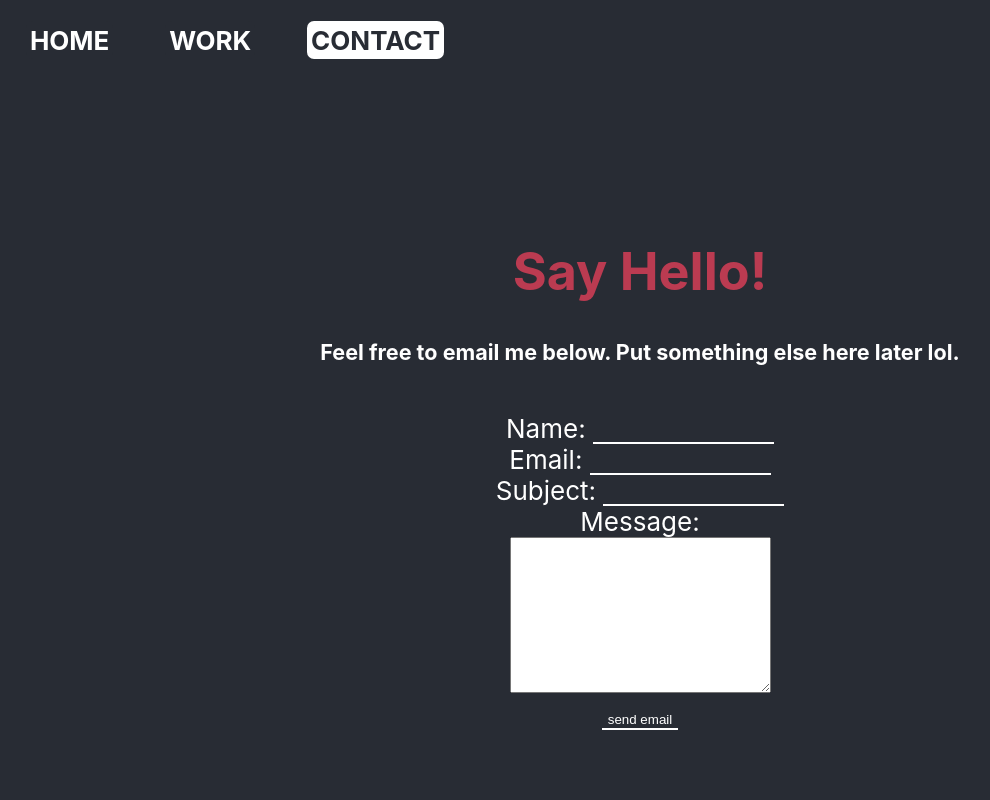
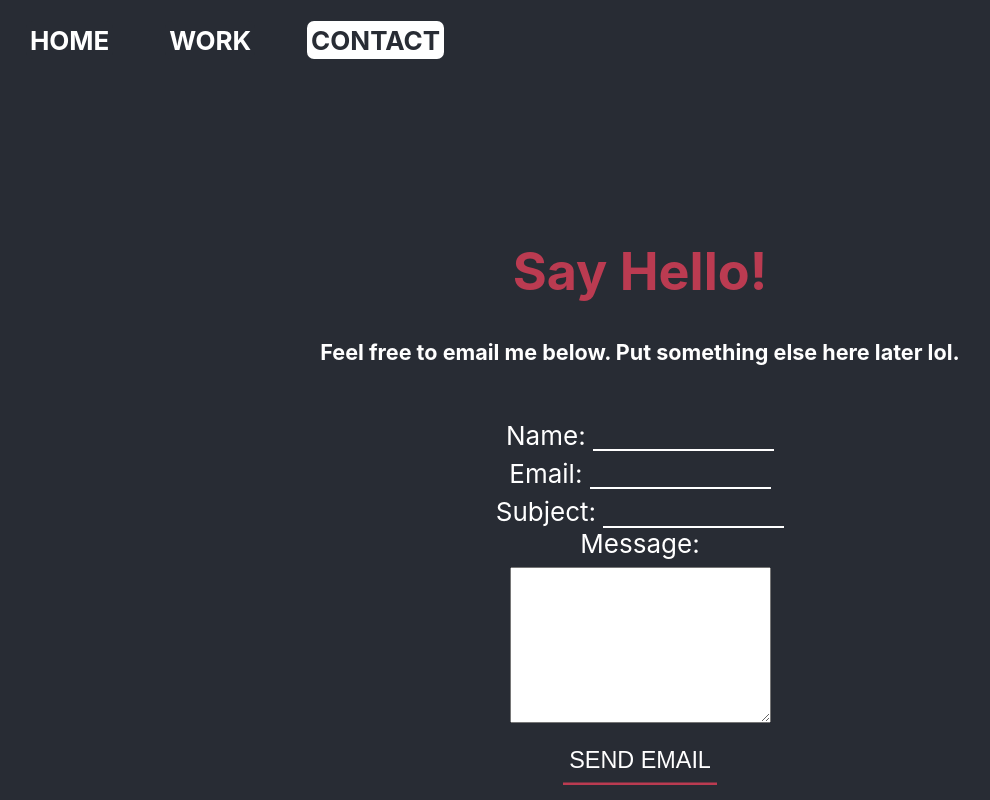
Before and after one commit to impypots/Personal-Site, a React (Create React App) app in the folder personal-site/: page / in a window 1280 px wide. Both pictures are taken after a click on the element "CONTACT". Shown: the whole page, without its empty margins (0-990 px from the left). Built offline with nearby package versions, Linux system fonts and the light colour scheme; a web font is replaced by a local one.

Commit message:
Improved contact button animation.

```diff
--- a/personal-site/src/App.css
+++ b/personal-site/src/App.css
@@ -125,7 +125,7 @@
   color: rgb(187, 59, 81);
 }
 
-#contact input {
+.formLines {
   color: white;
   background: #282c34;
   border-top: 0;
@@ -133,8 +133,25 @@
   border-right: 0;
   border-bottom: 2px solid white;
   border-style: solid;
+  margin-top: 2.4vh;
 }
 
+#contactButton {
+  border: none;
+  background:#282c34;
+  color: white;
+  cursor: pointer;
+  height: 6vh;
+  width: 12vw;
+  box-shadow: inset 0 -0.3vh 0 0 rgb(187, 59, 81);
+  transition: ease-in-out 0.3s;
+  font-size: 0.9em;
+}
+
+#contactButton:hover {
+  box-shadow: inset 0 -6vh 0 0 rgb(187, 59, 81);
+    border-radius: 3px;
+}
 
 #contact form {
   width: 25vw;
@@ -142,6 +159,10 @@
   border-radius: 7px;
   padding: 1.5vh 0;
   text-align: center;
+}
+
+textarea {
+  margin: 1vh 0;
 }
 
 @media only screen and (max-width: 600px) {
--- a/personal-site/src/Contact.js
+++ b/personal-site/src/Contact.js
@@ -2,6 +2,12 @@ import React from 'react';
 import emailjs from 'emailjs-com';
 
 function Contact(props) {
+    function noSendEmail (e) {
+        e.preventDefault();
+        alert("Somethin happened !!");
+        e.target.reset();
+    }
+
 
     function sendEmail(e) {
         e.preventDefault();
@@ -22,16 +28,16 @@ function Contact(props) {
         }}>
             <h1>Say Hello!</h1>
             <h5>Feel free to email me below. Put something else here later lol.</h5>
-            <form onSubmit={sendEmail}>
+            <form onSubmit={noSendEmail}>
                 <label htmlFor="name">Name: </label>
-                <input type="text" name="name" /><br/>
+                <input type="text" className="formLines" name="name" /><br/>
                 <label htmlFor="email">Email: </label>
-                <input type="text" name="email" /><br/>
+                <input type="text" className="formLines" name="email" /><br/>
                 <label htmlFor="email">Subject: </label>
-                <input type="text" name="subject" /><br/>
+                <input type="text" className="formLines" name="subject" /><br/>
                 <label htmlFor="message">Message: </label><br/>
                 <textarea name="message" id="" cols="30" rows="10" ></textarea><br/>
-                <input type="submit" value="send email"/>
+                <input type="submit" id="contactButton" value="SEND EMAIL"/>
 
 
             </form>
```
